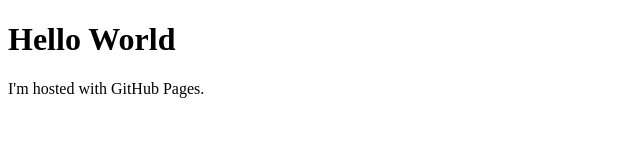
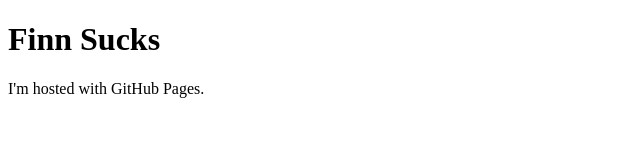
Before and after one commit to KieranBFH/KieranBFH.github.io, a plain HTML site: page index.html in a window 1280 px wide. Shown: the whole page, without its empty margins (0-640 px from the left). Drawn offline with Linux system fonts and the light colour scheme.

Commit message:
Update index.html

```diff
--- a/index.html
+++ b/index.html
@@ -1,7 +1,7 @@
 <!DOCTYPE html>
 <html>
 <body>
-<h1>Hello World</h1>
+<h1>Finn Sucks</h1>
 <p>I'm hosted with GitHub Pages.</p>
 </body>
 </html>
```
